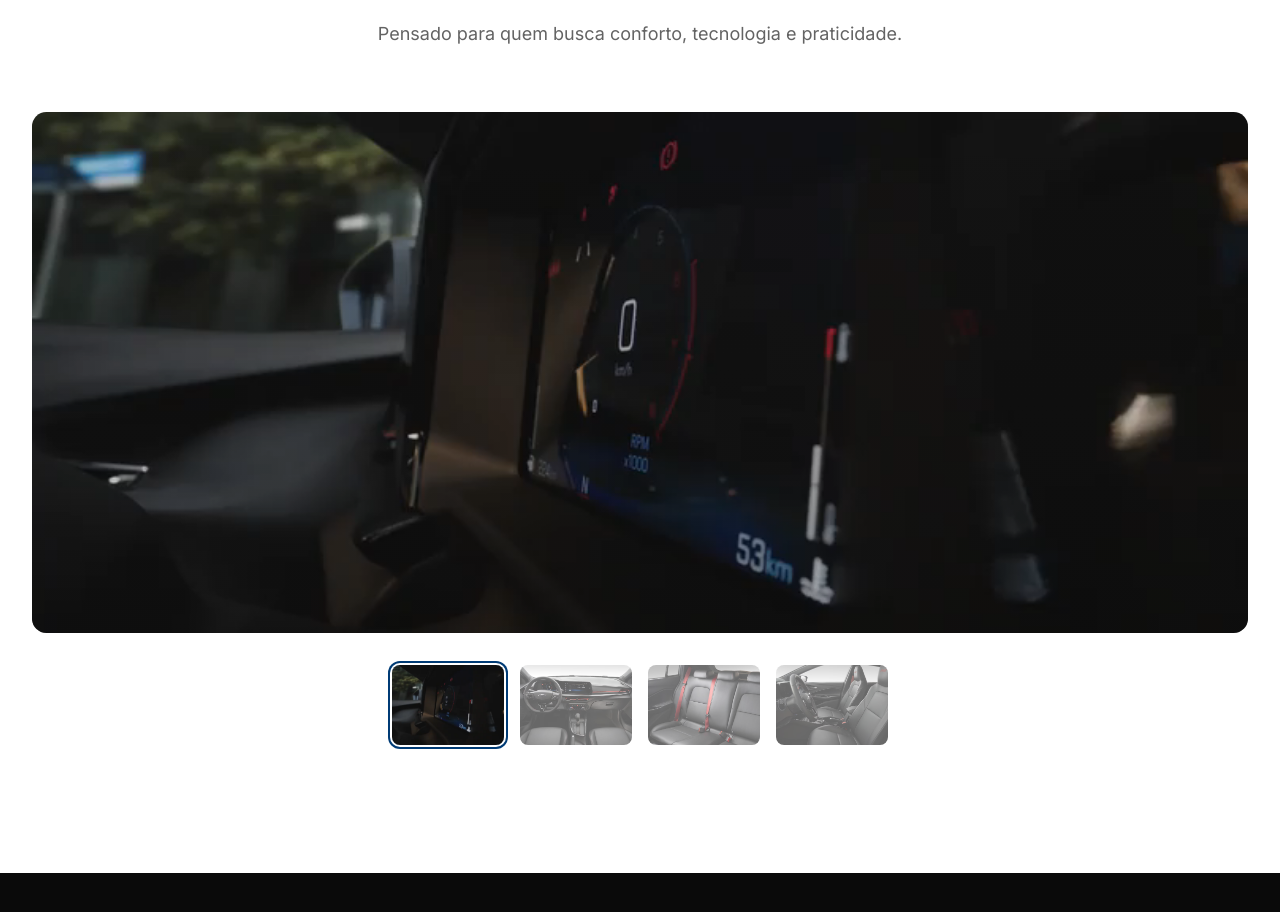
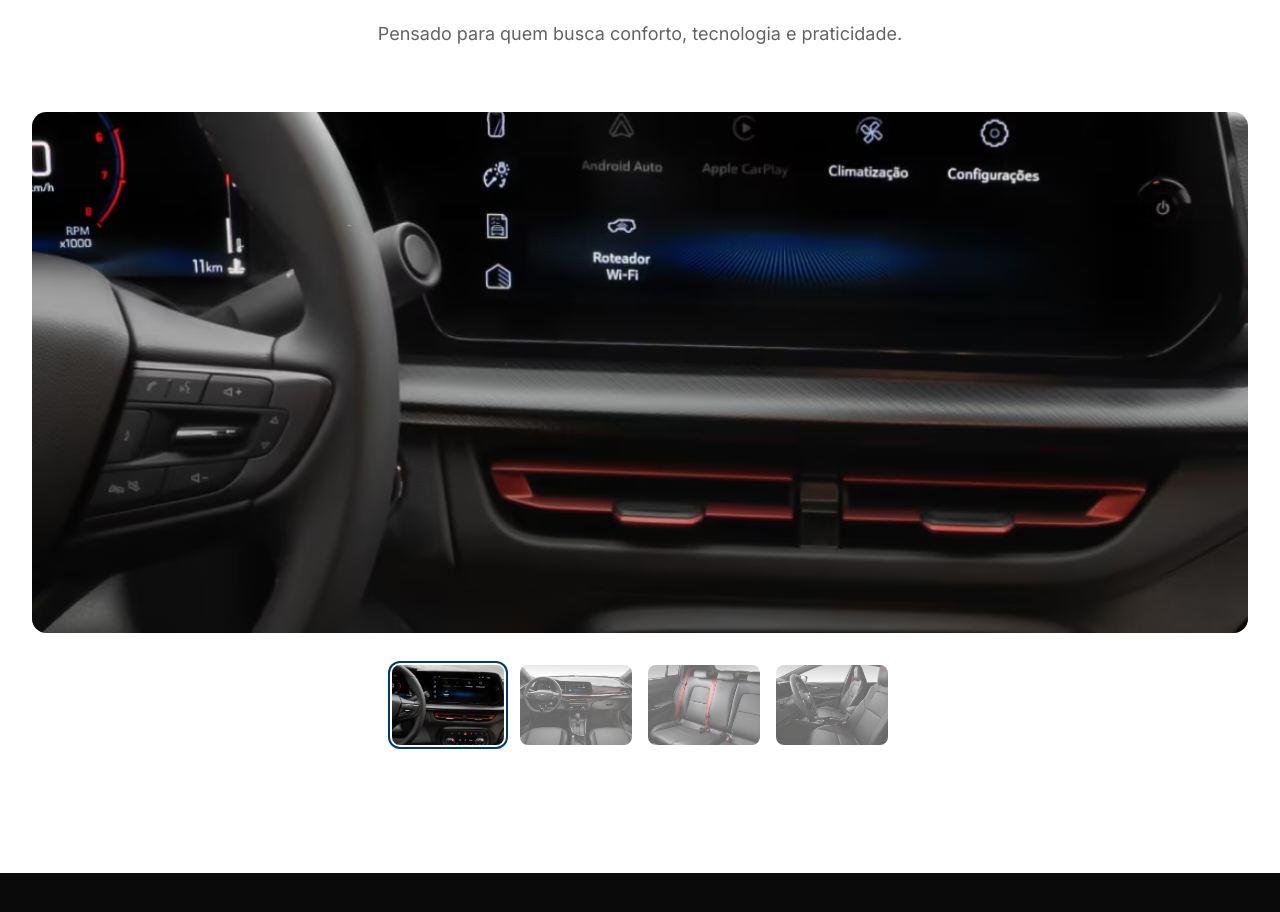
Before and after one commit to Bryanbzgg/Sonic, a Next.js app: page / in a window 1280 px wide. Shown: the part 5149-6061 px from the top of the page. Built offline with nearby package versions, Linux system fonts and the light colour scheme.

Commit message:
feat: update interior section images and labels
Replaced dashboard image with multimedia image and updated labels

```diff
--- a/components/interior-section.tsx
+++ b/components/interior-section.tsx
@@ -5,7 +5,7 @@ import { motion } from 'framer-motion'
 import Image from 'next/image'
 
 const interiorImages = [
-  { src: '/images/sonic-dashboard.png', label: 'Hodômetro Digital' },
+  { src: '/images/multmidia.png', label: 'Multimídia' },
   { src: '/images/sonic-seats.png', label: 'Painel' },
   { src: '/images/sonic-cinematic.png', label: 'Bancos Traseiro' },
   { src: '/images/sonic-side.png', label: 'Bancos Dianteiros' },
```
Also changed, not shown: public/images/multmidia.png (added).
